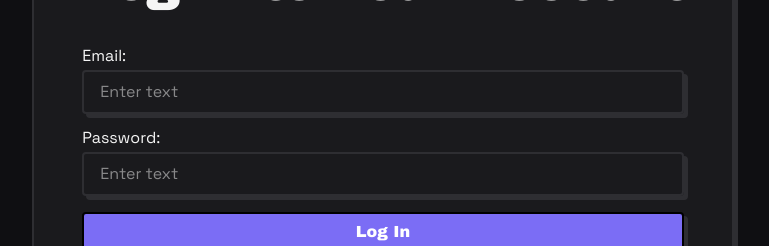
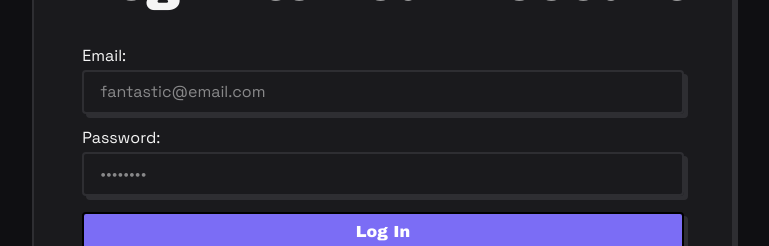
Before and after one commit to marco-vidali/soundscape, a React (Vite) app: page /auth/login in a window 1280 px wide. Shown: the part 266-512 px from the top of the page, without its empty margins (257-1026 px from the left). Built offline with nearby package versions, Linux system fonts and the light colour scheme; no server answers.

Commit message:
Fix things in login form

```diff
--- a/src/features/auth/LoginForm.tsx
+++ b/src/features/auth/LoginForm.tsx
@@ -26,6 +26,7 @@ const LoginForm = () => {
                 <Label>Email:</Label>
                 <Input
                     type="email"
+                    placeholder="fantastic@email.com"
                     aria-invalid={!!errors.email}
                     {...register("email", {
                         required: "Email is required...",
@@ -47,7 +48,8 @@ const LoginForm = () => {
                 <Label>Password:</Label>
                 <Input
                     type="password"
-                    aria-invalid={!!errors.email}
+                    placeholder="••••••••"
+                    aria-invalid={!!errors.password}
                     {...register("password", {
                         required: "Password is required...",
                     })}
```
